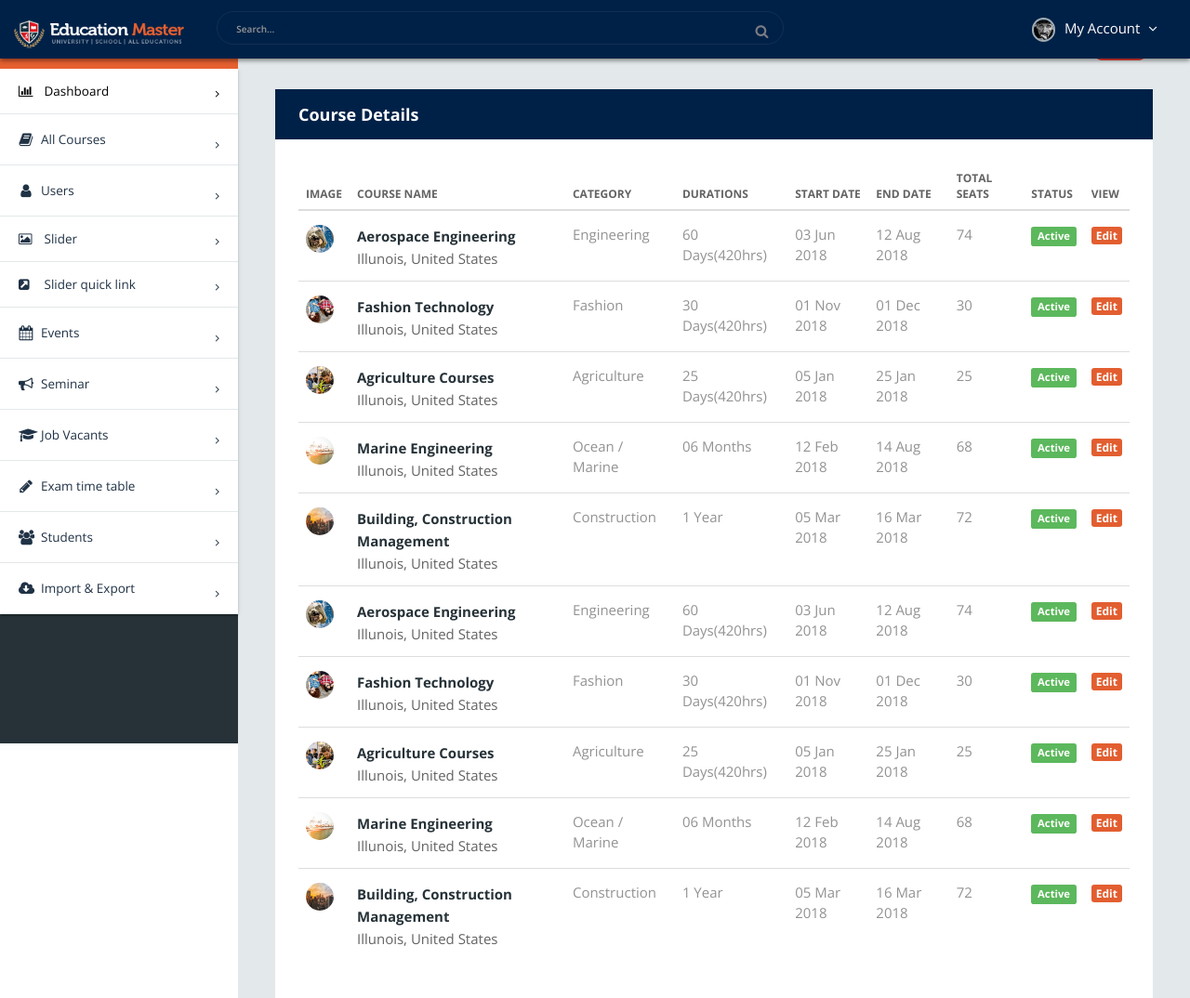
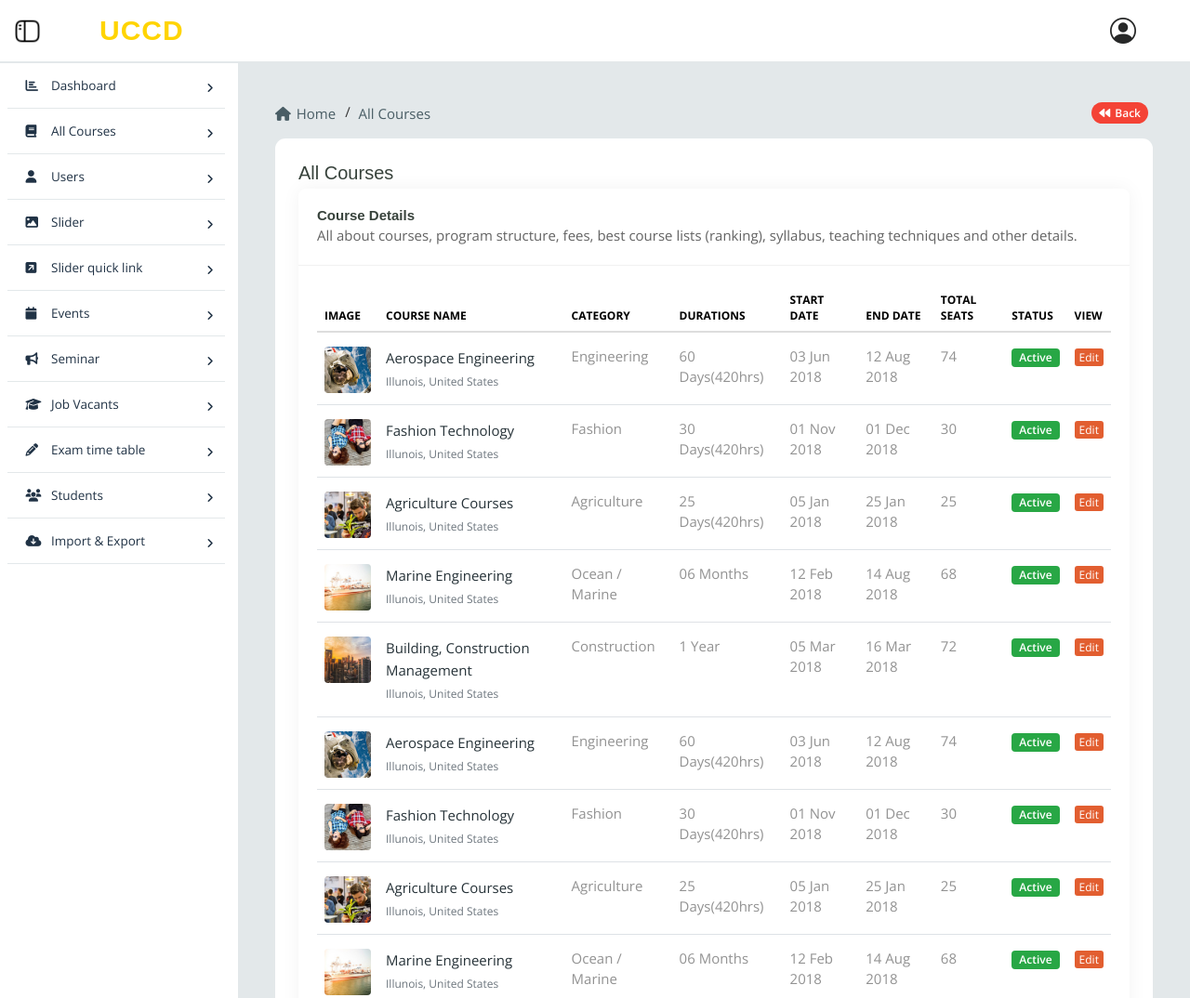
Before and after one commit to Mahm0ud-Eid/courses-platform-frontend, a plain HTML site: page admin-all-courses.html in a window 1280 px wide. Shown: the top 1074 px of the page at 93% size. Drawn offline with nearby package versions, Linux system fonts and the light colour scheme.

Commit message:
change the layout for all courses

```diff
--- a/admin-all-courses.html
+++ b/admin-all-courses.html
@@ -2,85 +2,160 @@
 <html lang="en">
 
 <head>
-  <title>EEducation Master Template</title>
+  <title>UCCD Admin - All Courses</title>
   <!-- META TAGS -->
   <meta charset="utf-8" />
   <meta http-equiv="X-UA-Compatible" content="IE=edge" />
   <meta name="viewport" content="width=device-width, initial-scale=1" />
-  <meta name="description"
-    content="EEducation master is one of the best eEducational html template, it's suitable for all eEducation websites like university,college,school,online eEducation,tution center,distance eEducation,computer eEducation" />
-  <meta name="keyword"
-    content="eEducation html template, university template, college template, school template, online eEducation template, tution center template" />
+  <meta name="description" content="UCCD Education Management System">
+  <meta name="keywords" content="UCCD, education, university, college, school, courses">
+
   <!-- FAV ICON(BROWSER TAB ICON) -->
   <link rel="shortcut icon" href="images/uccd-logo.png" type="image/x-icon" />
+
   <!-- GOOGLE FONT -->
   <link href="https://fonts.googleapis.com/css?family=Open+Sans:300,400,600,700%7CJosefin+Sans:600,700"
     rel="stylesheet" />
+  <link href="https://fonts.googleapis.com/css2?family=Poppins:wght@300;400;500;600;700&display=swap" rel="stylesheet">
+
   <!-- FONTAWESOME ICONS -->
-  <link rel="stylesheet" href="css/font-awesome.min.css" />
+  <link rel="stylesheet" href="https://cdnjs.cloudflare.com/ajax/libs/font-awesome/6.4.0/css/all.min.css" />
+
   <!-- ALL CSS FILES -->
-  <link href="css/materialize.css" rel="stylesheet" />
   <link href="css/bootstrap.css" rel="stylesheet" />
   <link href="css/style.css" rel="stylesheet" />
   <!-- RESPONSIVE.CSS ONLY FOR MOBILE AND TABLET VIEWS -->
   <link href="css/style-mob.css" rel="stylesheet" />
-  <!-- HTML5 Shim and Respond.js IE8 support of HTML5 elements and media queries -->
-  <!-- WARNING: Respond.js doesn't work if you view the page via file:// -->
-  <!--[if lt IE 9]>
-      <script src="js/html5shiv.js"></script>
-      <script src="js/respond.min.js"></script>
-    <![endif]-->
+
+  <!-- Vendor CSS Files -->
+  <link href="assets/vendor/bootstrap/css/bootstrap.min.css" rel="stylesheet" />
+  <link href="assets/vendor/bootstrap-icons/bootstrap-icons.css" rel="stylesheet" />
+  <link href="assets/vendor/aos/aos.css" rel="stylesheet" />
+  <link href="assets/vendor/glightbox/css/glightbox.min.css" rel="stylesheet" />
+  <link href="assets/vendor/swiper/swiper-bundle.min.css" rel="stylesheet" />
+
+  <!-- Main CSS File -->
+  <link href="assets/css/main.css" rel="stylesheet" />
+
+  <!-- Custom CSS -->
+  <style>
+    :root {
+      --primary-color: #4154f1;
+      --secondary-color: #717ff5;
+      --dark-color: #2a3546;
+      --light-color: #f6f9ff;
+      --success-color: #28a745;
+      --danger-color: #dc3545;
+      --warning-color: #ffc107;
+      --info-color: #17a2b8;
+    }
+
+    .admin-card {
+      background: #fff;
+      border-radius: 8px;
+      box-shadow: 0 0 20px rgba(0, 0, 0, 0.05);
+      margin-bottom: 25px;
+      overflow: hidden;
+    }
+
+    .card-header {
+      padding: 20px;
+      border-bottom: 1px solid #f1f1f1;
+    }
+
+    .card-header h4 {
+      margin-bottom: 0;
+      font-weight: 600;
+    }
+
+    .card-body {
+      padding: 20px;
+    }
+
+    .table-responsive {
+      overflow-x: auto;
+    }
+
+    .table-hover tbody tr:hover {
+      background-color: rgba(0, 0, 0, 0.02);
+    }
+
+    .label {
+      display: inline-block;
+      padding: 4px 8px;
+      font-size: 12px;
+      font-weight: 600;
+      line-height: 1;
+      text-align: center;
+      white-space: nowrap;
+      vertical-align: baseline;
+      border-radius: 4px;
+    }
+
+    .label-success {
+      background-color: var(--success-color);
+      color: white;
+    }
+
+    .ad-st-view {
+      color: var(--primary-color);
+      font-weight: 500;
+    }
+
+    .ad-st-view:hover {
+      color: var(--secondary-color);
+      text-decoration: none;
+    }
+
+    .list-img img {
+      width: 50px;
+      height: 50px;
+      object-fit: cover;
+      border-radius: 4px;
+    }
+
+    .list-enq-name {
+      display: block;
+      font-weight: 500;
+    }
+
+    .list-enq-city {
+      font-size: 12px;
+      color: #6c757d;
+    }
+  </style>
 </head>
 
 <body>
   <!--== MAIN CONTRAINER ==-->
-  <div class="container-fluid sb1">
-    <div class="row">
-      <!--== LOGO ==-->
-      <div class="col-md-2 col-sm-3 col-xs-6 sb1-1">
-        <a href="#" class="btn-close-menu"><i class="fa fa-times" aria-hidden="true"></i></a>
-        <a href="#" class="atab-menu"><i class="fa fa-bars tab-menu" aria-hidden="true"></i></a>
-        <a href=" index.html" class="logo"><img src="images/logo1.png" alt="" />
-        </a>
-      </div>
-      <!--== SEARCH ==-->
-      <div class="col-md-6 col-sm-6 mob-hide">
-        <form class="app-search">
-          <input type="text" placeholder="Search..." class="form-control" />
-          <a href="#"><i class="fa fa-search"></i></a>
-        </form>
-      </div>
-      <!--== NOTIFICATION ==-->
-      <div class="col-md-2 tab-hide"></div>
-      <!--== MY ACCCOUNT ==-->
-      <div class="col-md-2 col-sm-3 col-xs-6">
-        <!-- Dropdown Trigger -->
-        <a class="waves-effect dropdown-button top-user-pro" href="#" data-activates="top-menu"><img
-            src="images/user/6.png" alt="" />My Account
-          <i class="fa fa-angle-down" aria-hidden="true"></i>
+  <header id="header" style="border-bottom: 2px solid #e3e8ea" class="header d d-flex align-items-center sticky-top">
+    <img src="assets/img/side-bar.png" style="margin: 0 15px; width: 29px" alt="" />
+    <div class="container-fluid container-xl position-relative d-flex align-items-center">
+      <a href="index.html" class="logo d-flex align-items-center me-auto">
+        <!-- <img src="images/uccd-logo.png" alt="" /> -->
+        <h1 class="sitename">UCCD</h1>
       </a>
 
-        <!-- Dropdown Structure -->
-        <ul id="top-menu" class="dropdown-content top-menu-sty">
+      <nav id="navmenu" class="navmenu navmenu-user">
+        <ul>
           <li>
-            <a href="admin-panel-setting.html" class="waves-effect"><i class="fa fa-cogs" aria-hidden="true"></i>Admin
-              Setting</a>
-          </li>
-          <li class="divider"></li>
-          <li>
-            <a href="#" class="ho-dr-con-last waves-effect"><i class="fa fa-sign-in" aria-hidden="true"></i> Logout</a>
+            <a href="#">
+              <i class="bi bi-box-arrow-right"></i>
+              <span>Log Out</span>
+            </a>
           </li>
         </ul>
+        <i class="mobile-nav-toggle bi bi-person-circle"></i>
+      </nav>
     </div>
-    </div>
-  </div>
+  </header>
 
   <!--== BODY CONTNAINER ==-->
   <div class="container-fluid sb2">
     <div class="row">
-      <div class="sb2-1">
+      <div class="sb2-1" style="background-color: white; float: left; width: 19.5%">
         <!--== USER INFO ==-->
-        <div class="sb2-12">
+        <!-- <div class="sb2-12">
             <ul>
               <li><img src="images/placeholder.jpg" alt="" /></li>
               <li>
@@ -88,12 +163,13 @@
               </li>
               <li></li>
             </ul>
-        </div>
+          </div> -->
         <!--== LEFT MENU ==-->
         <div class="sb2-13">
           <ul class="collapsible" data-collapsible="accordion">
             <li>
-              <a href="admin.html" class="menu-active"><i class="fa fa-bar-chart" aria-hidden="true"></i>
+              <a href="admin.html">
+                <i class="fa fa-bar-chart" aria-hidden="true"></i>
                 Dashboard</a>
             </li>
 
@@ -102,7 +178,7 @@
                 Courses</a>
               <div class="collapsible-body left-sub-menu">
                 <ul>
-                  <li><a href="admin-all-courses.html">All Course</a></li>
+                  <li><a href="admin-all-courses.html" class="menu-active">All Course</a></li>
                   <li><a href="admin-add-courses.html">Add New Course</a></li>
                   <li><a href="admin-trash-courses.html">Trash Course</a></li>
                 </ul>
@@ -206,34 +282,34 @@
       </div>
 
       <!--== BODY INNER CONTAINER ==-->
-      <div class="sb2-2">
+      <div class="sb2-2" style="padding: 40px; width: 80%">
         <!--== breadcrumbs ==-->
         <div class="sb2-2-2">
           <ul>
             <li>
-              <a href=" index.html"><i class="fa fa-home" aria-hidden="true"></i> Home</a>
+              <a href="index.html"><i class="fa fa-home" aria-hidden="true"></i> Home</a>
             </li>
-            <li class="active-bre"><a href="#"> Dashboard</a></li>
+            <li class="active-bre"><a href="#"> All Courses</a></li>
             <li class="page-back">
-              <a href=" index.html"><i class="fa fa-backward" aria-hidden="true"></i> Back</a>
+              <a href="index.html"><i class="fa fa-backward" aria-hidden="true"></i> Back</a>
             </li>
           </ul>
         </div>
 
-        <!--== User Details ==-->
-        <div class="sb2-2-3">
-          <div class="row">
-            <div class="col-md-12">
-              <div class="box-inn-sp">
-                <div class="inn-title">
+        <!--== Content Area ==-->
+        <div class="sb2-2-1">
+          <h2>All Courses</h2>
+
+          <div class="admin-card">
+            <div class="card-header">
               <h4>Course Details</h4>
-                  <p>
+              <p class="mb-0">
                 All about courses, program structure, fees, best course
                 lists (ranking), syllabus, teaching techniques and other
                 details.
               </p>
             </div>
-                <div class="tab-inn">
+            <div class="card-body">
               <div class="table-responsive table-desi">
                 <table class="table table-hover">
                   <thead>
@@ -459,14 +535,45 @@
       </div>
     </div>
   </div>
-    </div>
-  </div>
 
   <!--Import jQuery before materialize.js-->
   <script src="js/main.min.js"></script>
   <script src="js/bootstrap.min.js"></script>
   <script src="js/materialize.min.js"></script>
   <script src="js/custom.js"></script>
+
+  <!-- Scroll Top -->
+  <a href="#" id="scroll-top" class="scroll-top d-flex align-items-center justify-content-center"><i
+      class="bi bi-arrow-up-short"></i></a>
+
+  <!-- Preloader -->
+  <div id="preloader"></div>
+
+  <!-- Vendor JS Files -->
+  <script src="assets/vendor/bootstrap/js/bootstrap.bundle.min.js"></script>
+  <script src="assets/vendor/php-email-form/validate.js"></script>
+  <script src="assets/vendor/aos/aos.js"></script>
+  <script src="assets/vendor/glightbox/js/glightbox.min.js"></script>
+  <script src="assets/vendor/purecounter/purecounter_vanilla.js"></script>
+  <script src="assets/vendor/swiper/swiper-bundle.min.js"></script>
+
+  <!-- Main JS File -->
+  <script src="assets/js/main.js"></script>
+
+  <!-- Bootstrap JS Bundle with Popper -->
+  <script src="https://cdn.jsdelivr.net/npm/bootstrap@5.3.0/dist/js/bootstrap.bundle.min.js"></script>
+
+  <!-- Custom JS -->
+  <script>
+    // Toggle dropdown menus in sidebar
+    document.querySelectorAll('.collapsible-header').forEach(function (item) {
+      item.addEventListener('click', function (e) {
+        e.preventDefault();
+        const dropdown = this.nextElementSibling;
+        dropdown.classList.toggle('show');
+      });
+    });
+  </script>
 </body>
 
 </html>
```
Lines whose indentation alone changed are shown as unchanged.
